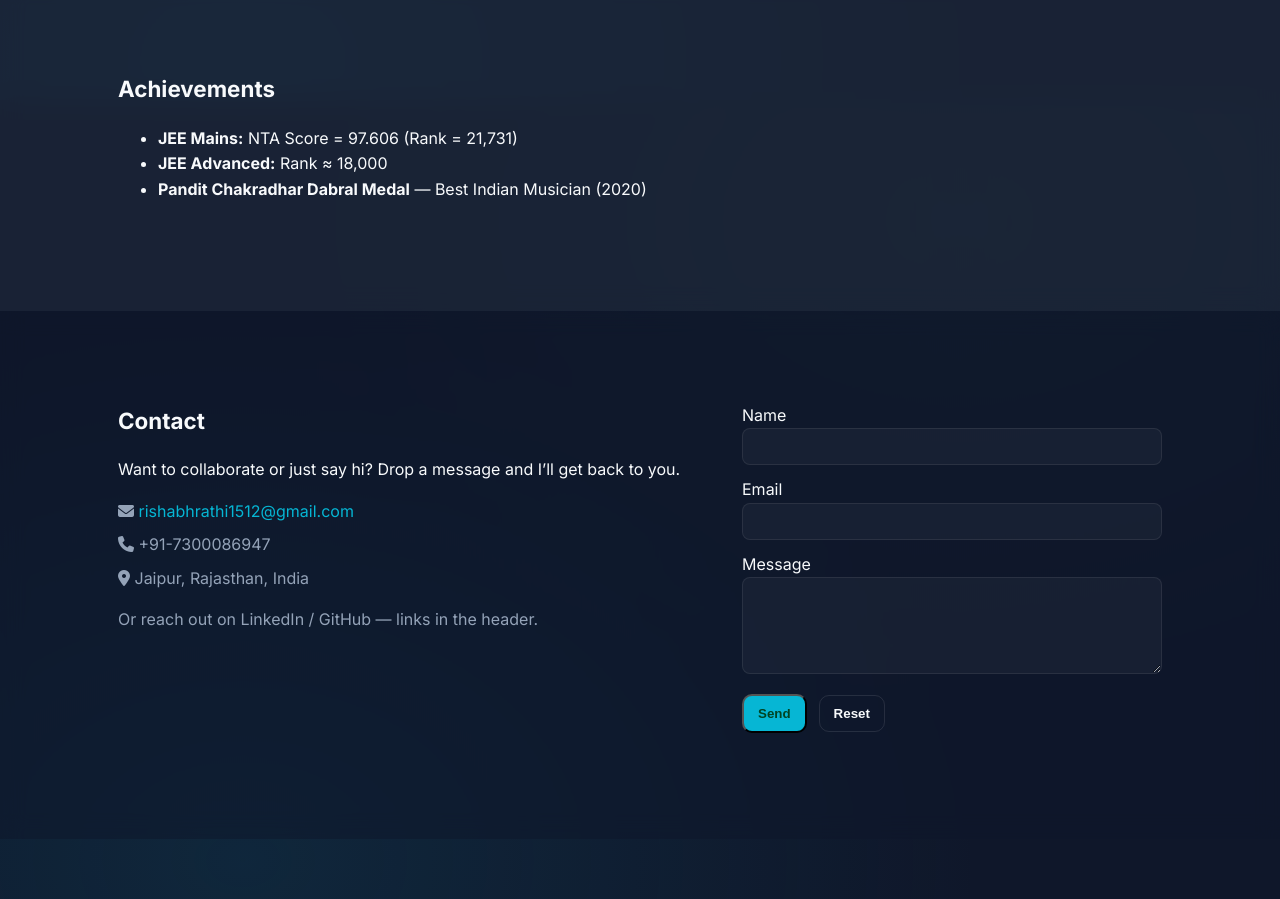
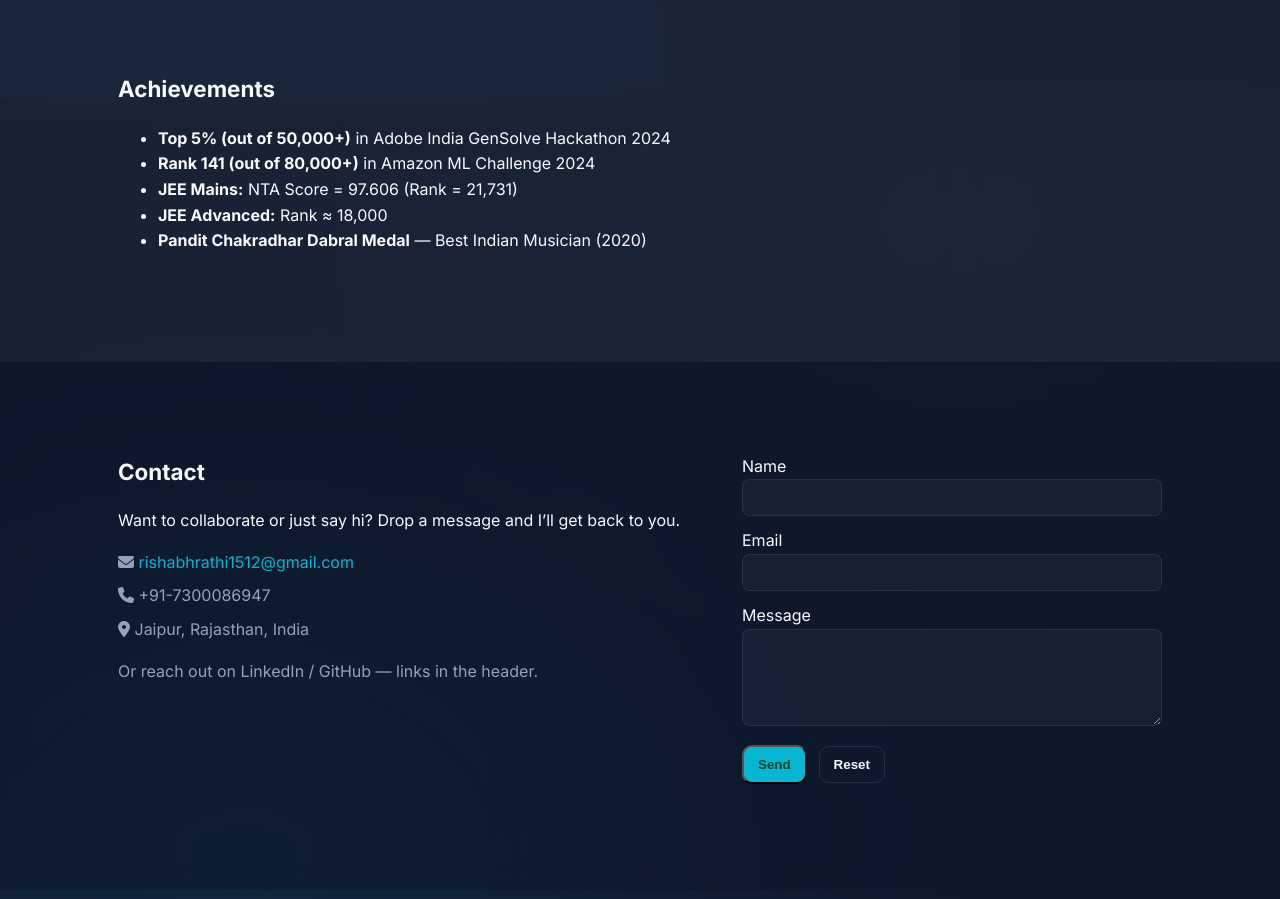
Before and after one commit to RishabhRathi123/Portfolio, a plain HTML site: page index.html in a window 1280 px wide. Shown: the part 3900-4799 px from the top of the page. Drawn offline with Linux system fonts and the light colour scheme.

Commit message:
Add achievements to index.html

```diff
--- a/index.html
+++ b/index.html
@@ -232,6 +232,8 @@
     <div class="container">
       <h2>Achievements</h2>
       <ul class="stats">
+        <li><strong>Top 5% (out of 50,000+)</strong> in Adobe India GenSolve Hackathon 2024</li>
+        <li><strong>Rank 141 (out of 80,000+)</strong> in Amazon ML Challenge 2024</li>
         <li><strong>JEE Mains:</strong> NTA Score = 97.606 (Rank = 21,731)</li>
         <li><strong>JEE Advanced:</strong> Rank ≈ 18,000</li>
         <li><strong>Pandit Chakradhar Dabral Medal</strong> — Best Indian Musician (2020)</li>
```
